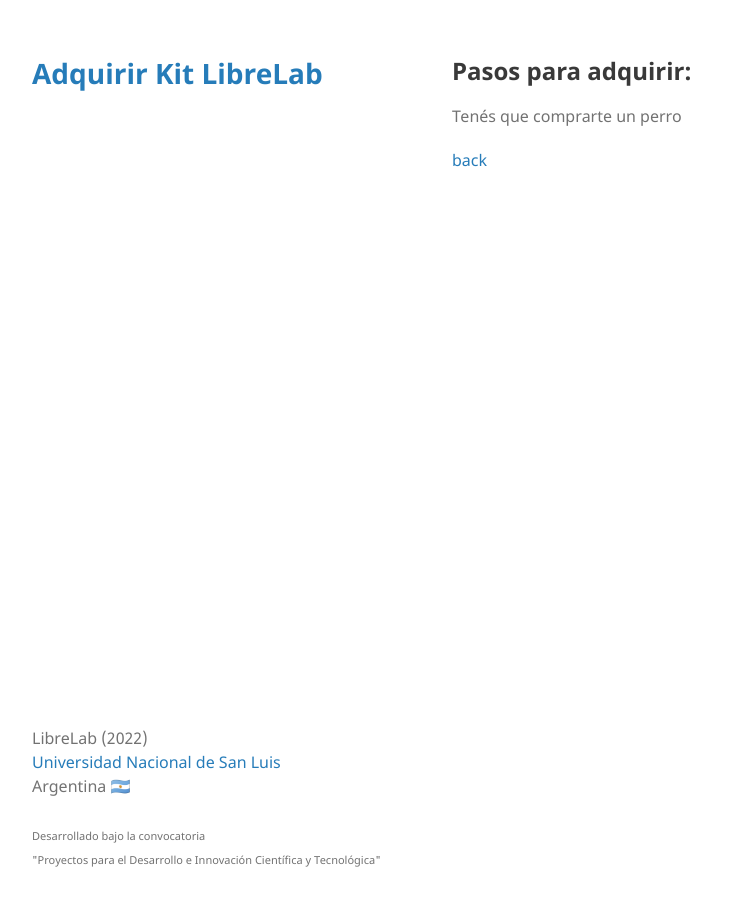
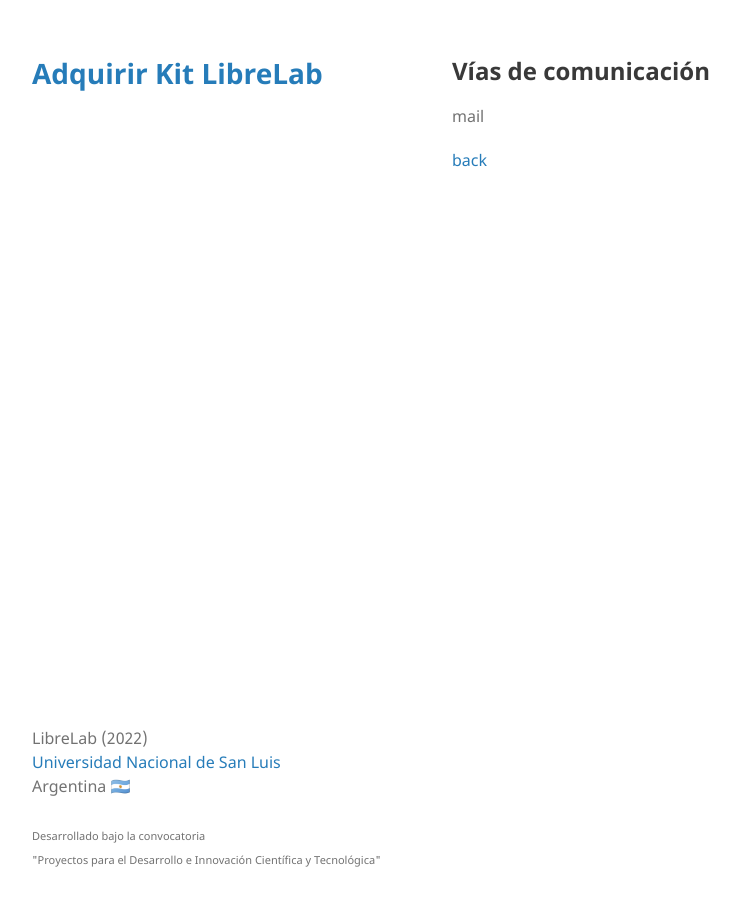
Before and after one commit to labunsl/labunsl.github.io, a Jekyll site: the page built from Adquirir.md, in a window 1280 px wide. Shown: the whole page, without its empty margins (118-858 px from the left). Built offline with Jekyll 4.4.1, drawn with Linux system fonts in a browser that asks for light colours.

Commit message:
Update Adquirir.md

```diff
--- a/Adquirir.md
+++ b/Adquirir.md
@@ -3,8 +3,8 @@ layout: default
 title: Adquirir Kit LibreLab
 ---
 
-## Pasos para adquirir:
+## Vías de comunicación
 
-Tenés que comprarte un perro
+mail
 
 [back](./)
```
